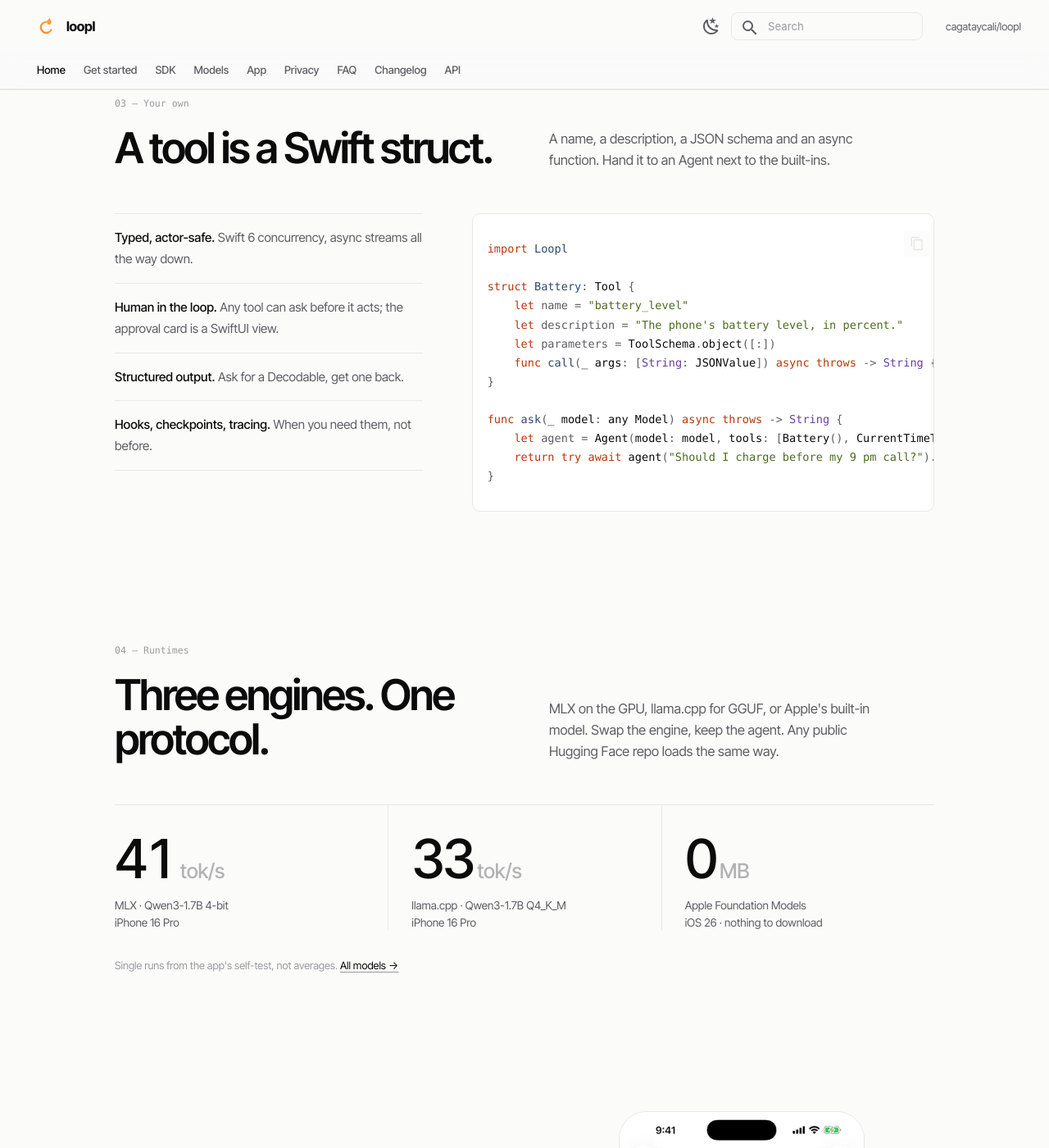
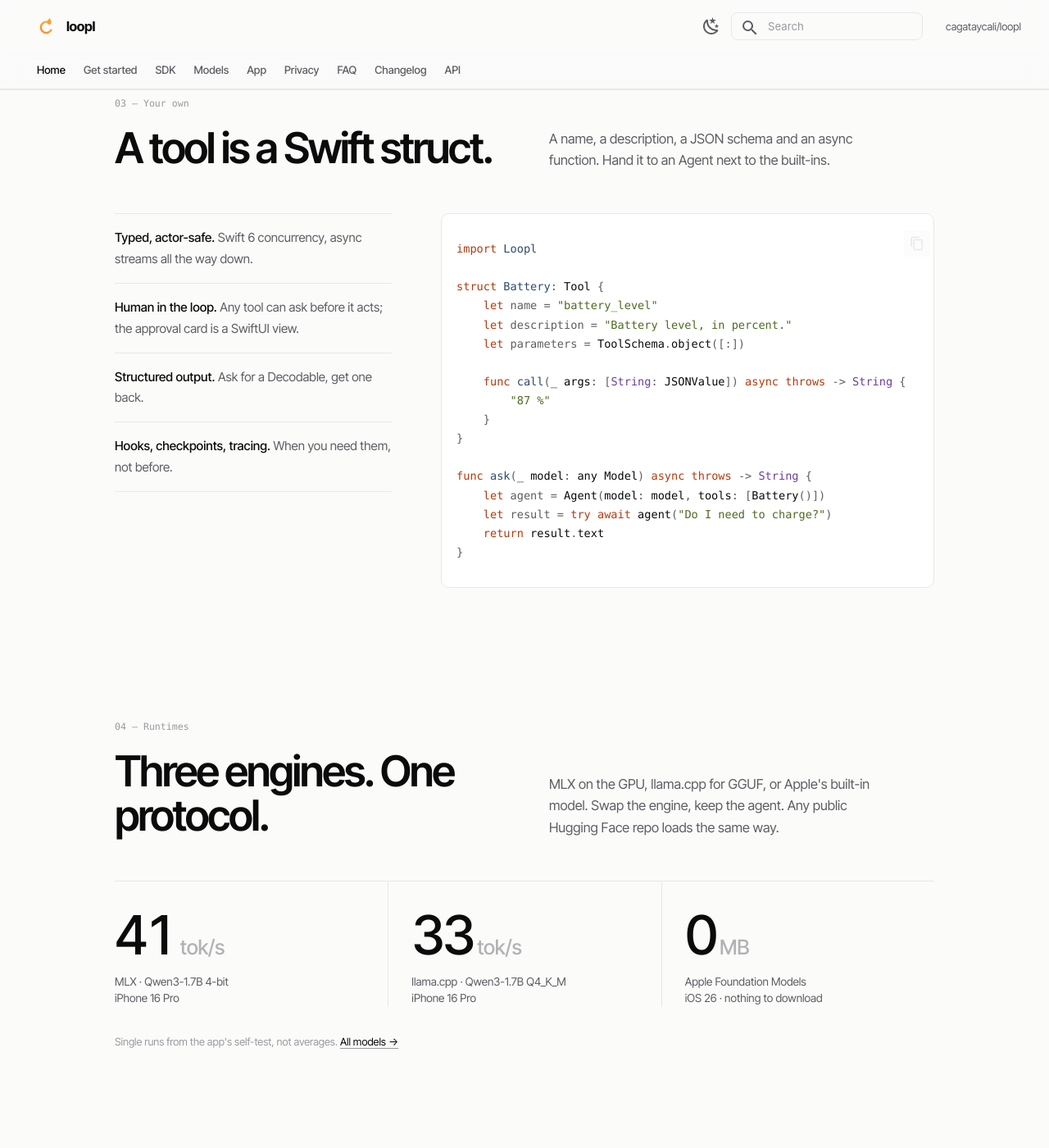
Before and after one commit to cagataycali/loopl, an MkDocs documentation site: the page built from docs/index.md, in a window 1280 px wide and 1400 px high, scrolled down 2345 px. Shown: the whole window at 82% size. Built offline with MkDocs 1.6.1 and Material for MkDocs 9.7.7, drawn with Linux system fonts in a browser that asks for light colours.

Commit message:
docs-elegant WIP: cycle 3 — shorter Tool snippet (no overflow), end CTA scale, app lead style, clipboard button

````diff
--- a/docs/index.md
+++ b/docs/index.md
@@ -109,14 +109,18 @@ import Loopl
 
 struct Battery: Tool {
     let name = "battery_level"
-    let description = "The phone's battery level, in percent."
+    let description = "Battery level, in percent."
     let parameters = ToolSchema.object([:])
-    func call(_ args: [String: JSONValue]) async throws -> String { "87 %" }
+
+    func call(_ args: [String: JSONValue]) async throws -> String {
+        "87 %"
+    }
 }
 
 func ask(_ model: any Model) async throws -> String {
-    let agent = Agent(model: model, tools: [Battery(), CurrentTimeTool()])
-    return try await agent("Should I charge before my 9 pm call?").text
+    let agent = Agent(model: model, tools: [Battery()])
+    let result = try await agent("Do I need to charge?")
+    return result.text
 }
 ```
 
--- a/docs/stylesheets/loopl.v8.css
+++ b/docs/stylesheets/loopl.v8.css
@@ -107,7 +107,8 @@ body { font-family: var(--l-sans); -webkit-font-smoothing: antialiased; text-ren
 .md-typeset .highlight, .md-typeset pre { border-radius: var(--l-r); }
 .md-typeset .highlight { border: 1px solid var(--l-line); background: var(--l-raise); }
 .md-typeset .highlight pre, .md-typeset .highlight code { background: transparent; }
-.md-clipboard { color: var(--l-ink-3); }
+.md-clipboard { color: var(--l-ink-3); background: transparent !important; border-radius: 6px; }
+.md-clipboard::after { background-color: currentColor; }
 .md-clipboard:hover { color: var(--l-ink); }
 
 /* tables — hairlines only */
@@ -295,7 +296,7 @@ html.l-js .l-stage[data-typing] .l-caret { opacity: 1; animation: l-blink 1s ste
 .l-tools__more { grid-column: 1 / -1; padding: 1.1rem; border-right: 1px solid var(--l-line); border-bottom: 1px solid var(--l-line); font-size: .72rem; color: var(--l-ink-2); }
 
 /* code split */
-.l-split { display: grid; grid-template-columns: minmax(0, .8fr) minmax(0, 1.2fr); gap: 3rem; align-items: start; }
+.l-split { display: grid; grid-template-columns: minmax(0, .72fr) minmax(0, 1.28fr); gap: 3rem; align-items: start; }
 .l-split .highlight { margin: 0; }
 .l-split ul { list-style: none; padding: 0; margin: 0 !important; }
 .l-split li { margin: 0 !important; padding: .8rem 0; border-top: 1px solid var(--l-line); font-size: .76rem; color: var(--l-ink-2); }
@@ -320,9 +321,10 @@ html.l-js .l-stage[data-typing] .l-caret { opacity: 1; animation: l-blink 1s ste
 .l-app li:last-child { border-bottom: 1px solid var(--l-line); }
 .l-app li b { color: var(--l-ink); font-weight: 500; }
 
+.l-app__lead { color: var(--l-ink-2); font-size: .82rem; line-height: 1.6; max-width: 42ch !important; margin: 1rem 0 0; }
 /* end */
 .l-end { padding: clamp(5rem, 14vw, 9rem) 0 clamp(3rem, 8vw, 5rem); text-align: center; }
-.l-end h2 { margin: 0 auto 1.6rem !important; max-width: 16ch; }
+.l-end h2 { font-size: clamp(1.9rem, 5.6vw, 3.4rem) !important; font-weight: 600 !important; line-height: 1.02 !important; letter-spacing: -.045em !important; margin: 0 auto 2rem !important; padding: 0 !important; border: 0 !important; max-width: 14ch; }
 .l-end .l-actions { justify-content: center; }
 .l-foot { display: flex; flex-wrap: wrap; justify-content: space-between; gap: 1rem; padding: 1.4rem 0 2rem; border-top: 1px solid var(--l-line); font-size: .62rem; color: var(--l-ink-3); }
 .l-foot nav { display: flex; flex-wrap: wrap; gap: .4rem 1.2rem; }
````
